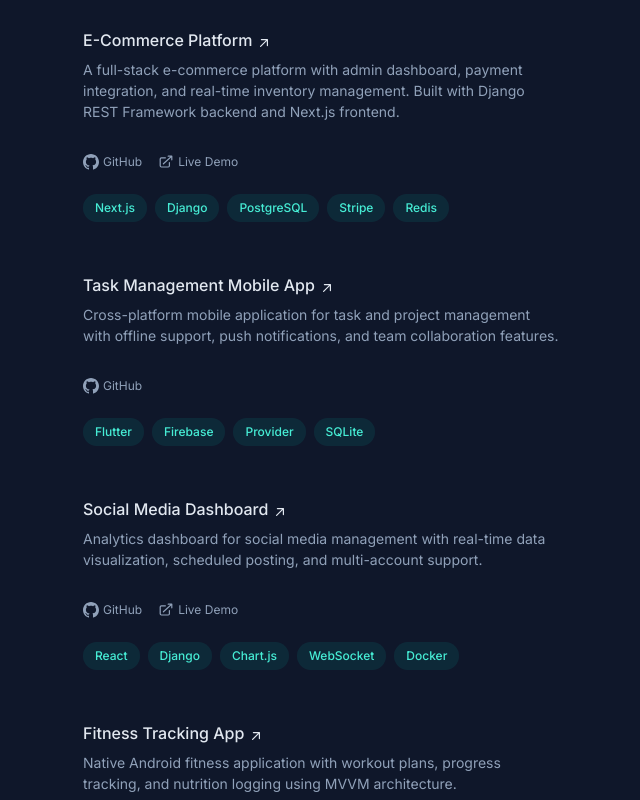
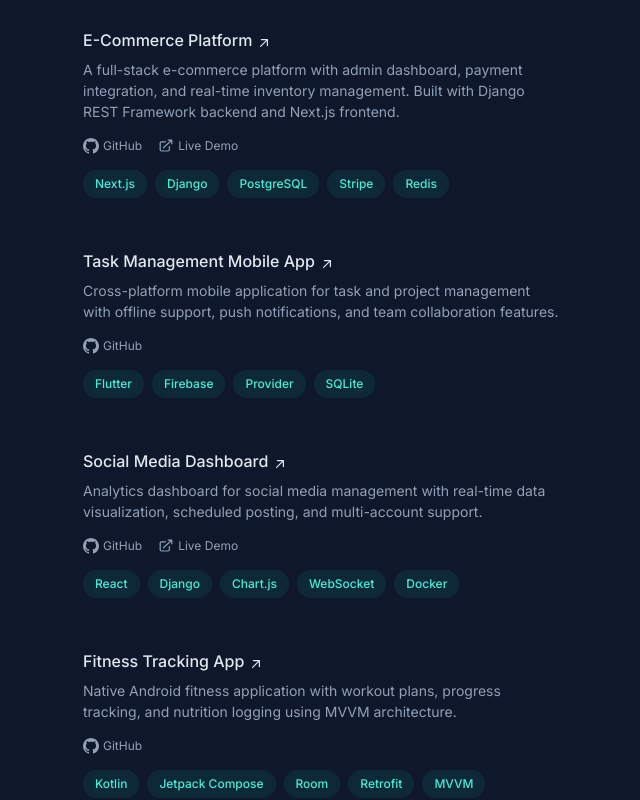
Before and after one commit to Rahim10020/freelance_portfolio, a Next.js app: page / in a window 1280 px wide. Shown: the part 1820-2620 px from the top of the page, without its empty margins (561-1201 px from the left). Built offline with nearby package versions, Linux system fonts and the light colour scheme.

Commit message:
ajustements dans project card

```diff
--- a/src/components/ui/ProjectCard.tsx
+++ b/src/components/ui/ProjectCard.tsx
@@ -56,7 +56,7 @@
                 </h3>
                 <p className="mt-2 text-sm leading-normal text-slate-400">{project.description}</p>
                 {(project.links.github || project.links.live) && (
-                    <div className="mt-8 flex gap-4 text-xs">
+                    <div className="mt-4 flex gap-4 text-xs">
                         {project.links.github && (
                             <a
                                 href={project.links.github}
@@ -94,7 +94,7 @@
                         )}
                     </div>
                 )}
-                <ul className="mt-6 flex flex-wrap gap-2">
+                <ul className="mt-4 flex flex-wrap gap-2">
                     {project.technologies.map((tech) => (
                         <li key={tech}>
                             <div className="flex items-center rounded-full bg-teal-400/10 px-3 py-1 text-xs font-medium leading-5 text-teal-300">
```
